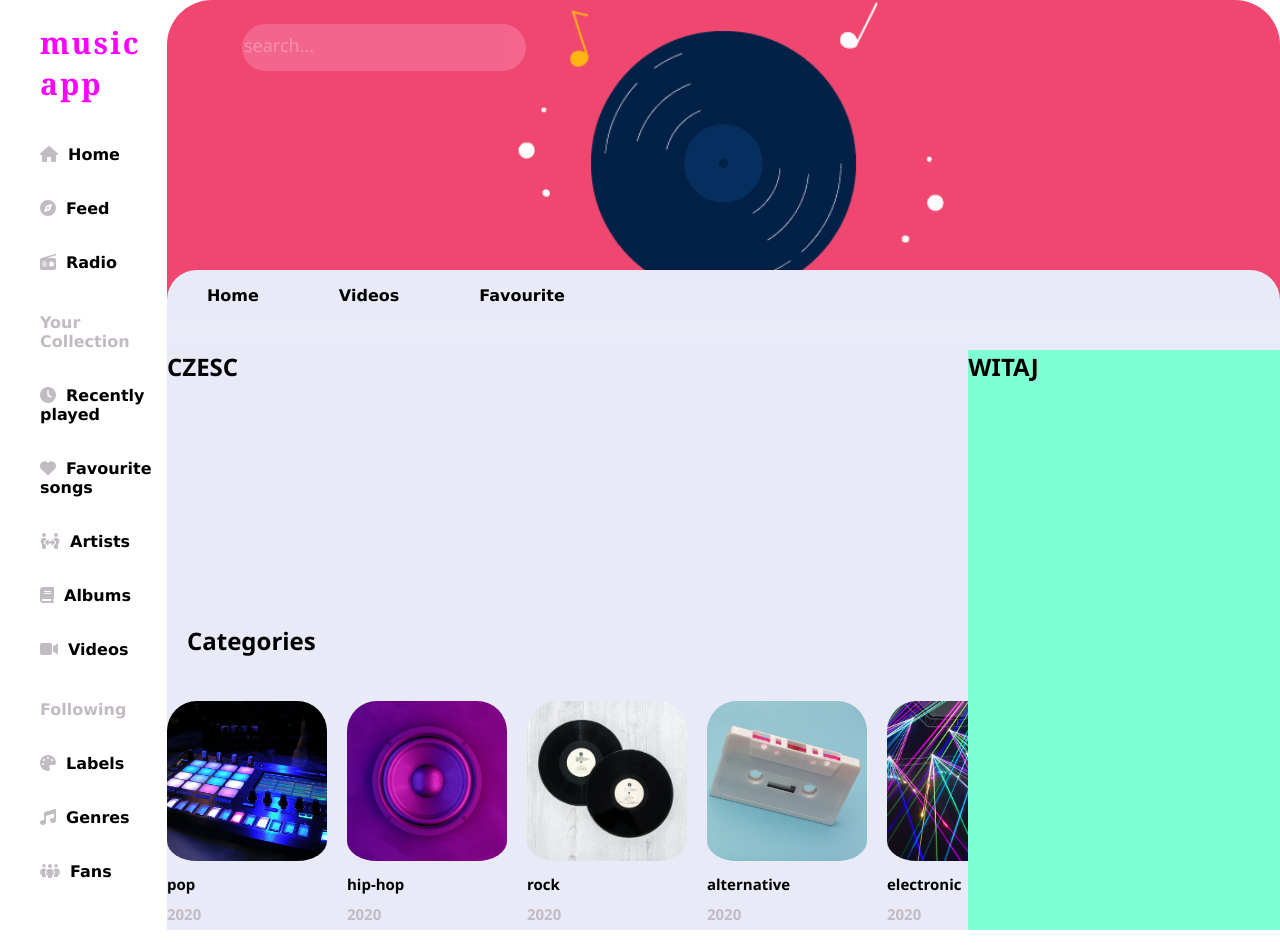
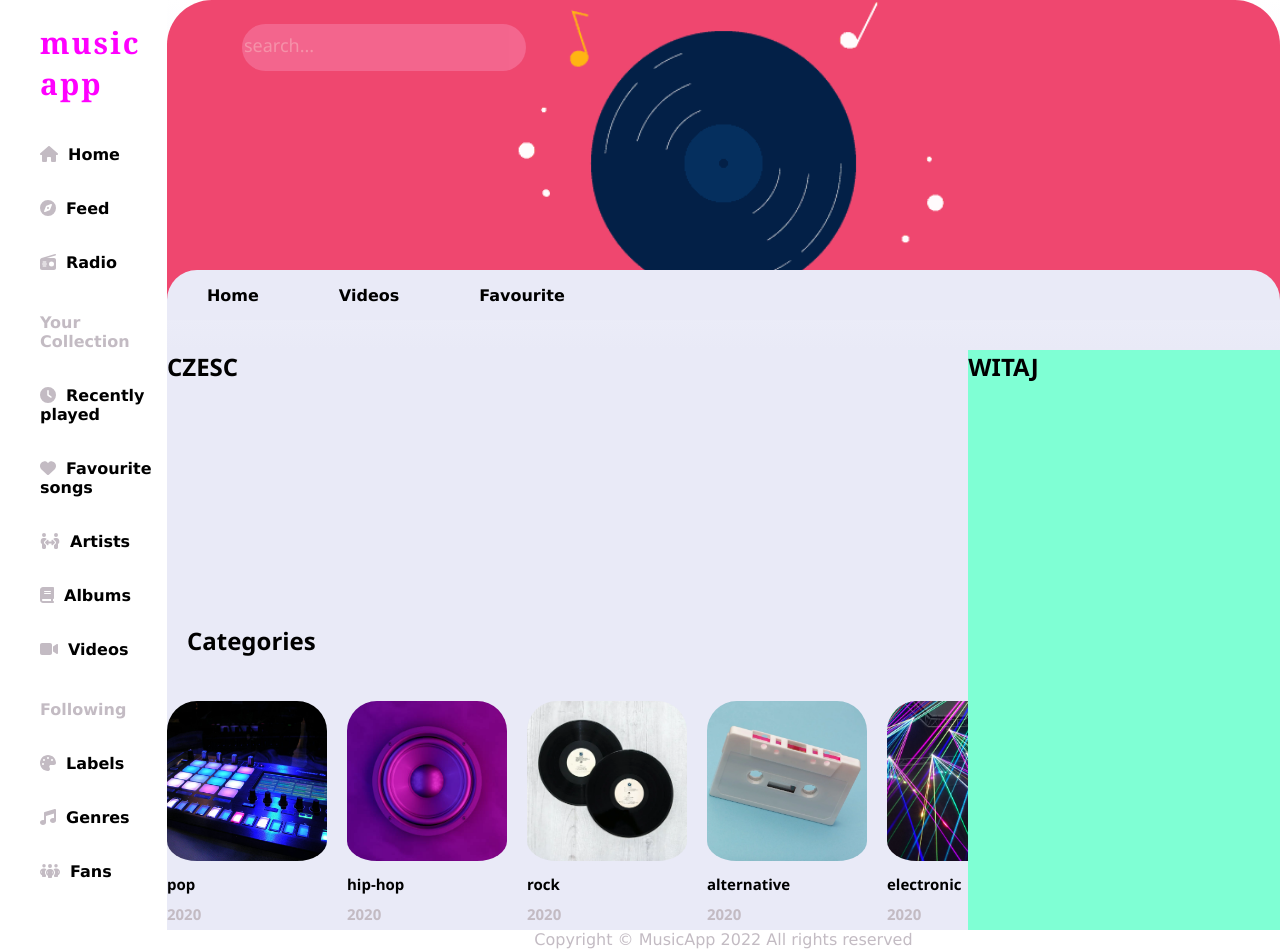
Before and after one commit to KatSobieska/react-music-app, a React (Create React App) app: page / in a window 1280 px wide. Built offline with nearby package versions, Linux system fonts and the light colour scheme.

Commit message:
Import Footer to App

```diff
--- a/src/App.js
+++ b/src/App.js
@@ -7,6 +7,7 @@ import Home from "./components/features/Home";
 import Videos from "./components/pages/Videos";
 import Favourite from "./components/pages/Favourite";
 import "./styles/global.scss";
+import Footer from "./components/pages/Footer";
 
 function App() {
   return (
@@ -19,6 +20,7 @@ function App() {
           <Route path="/videos" element={<Videos />} />
           <Route path="/favourite" element={<Favourite />} />
         </Routes>
+        <Footer />
       </ContainerPage>
     </Container>
   );
```
